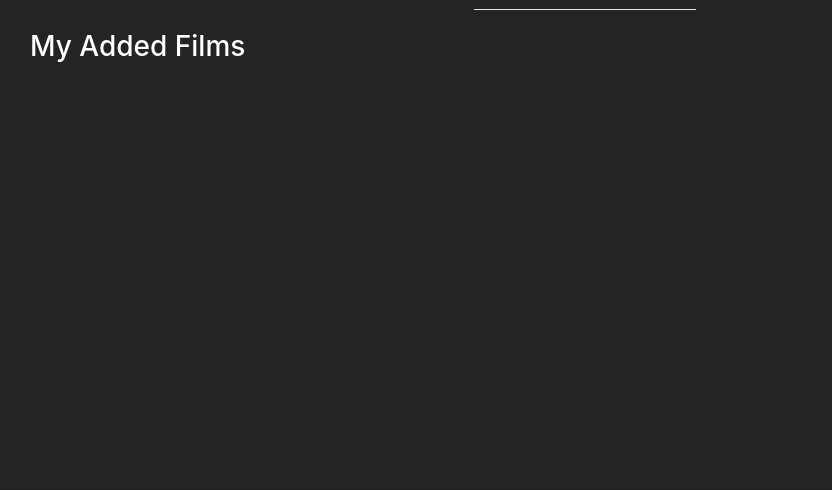
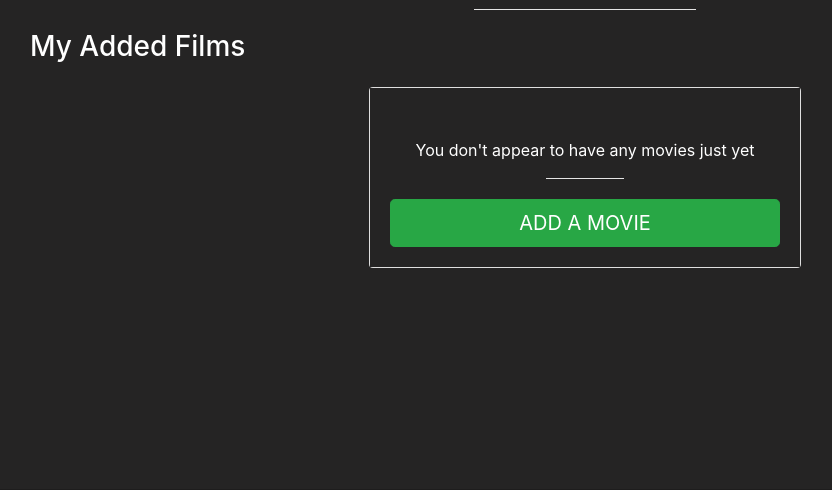
Before and after one commit to Code-Institute-Submissions/HiddenGems, a Flask app: template templates/manage_movies.html in a window 1280 px wide. Shown: the part 161-651 px from the top of the page, without its empty margins (55-887 px from the left). Run offline with Flask 2, Linux system fonts and the light colour scheme; the template is opened without the code that fills it, so the values that code supplies are empty; some libraries are stand-ins or nearby versions.

Commit message:
Add check on manage_movies if there are no movies present to add a movie. Add additional Readme.md testing details.

```diff
--- a/templates/manage_movies.html
+++ b/templates/manage_movies.html
@@ -9,6 +9,24 @@
 
 
 <h3 class="gems-body">My Added Films</h3>
+
+  {% if movies|length < 1 %}
+  <div class="container">
+    <div class="row">
+      <div class="col-sm-9 col-md-7 col-lg-5 mx-auto">
+        <div class="card my-3">
+          <div class="card-body">
+              <div class="form-label-group">
+                <p class="gems-title">You don't appear to have any movies just yet</p>
+              </div>
+              <hr class="block-divider block-divider-bottom-margin">
+              <a href="{{ url_for('add_movie') }}" class="btn btn-lg btn-success btn-block text-uppercase" type="submit">Add a Movie</a>
+          </div>
+        </div>
+      </div>
+    </div>
+  </div>
+  {% endif %}
 
     <div class="deck-wrapper">
       <div class="card-deck">
```
Also changed, not shown: README.md.
